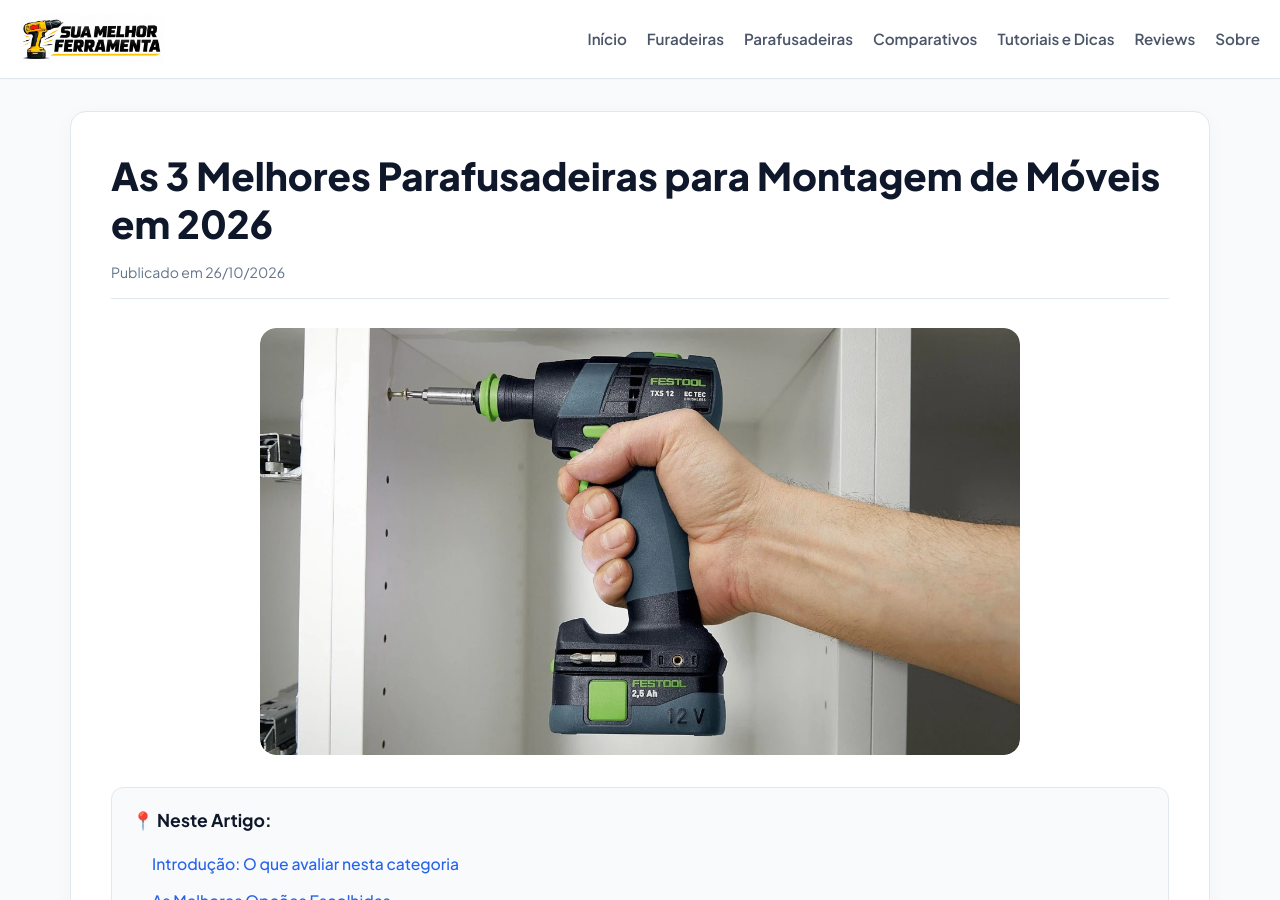
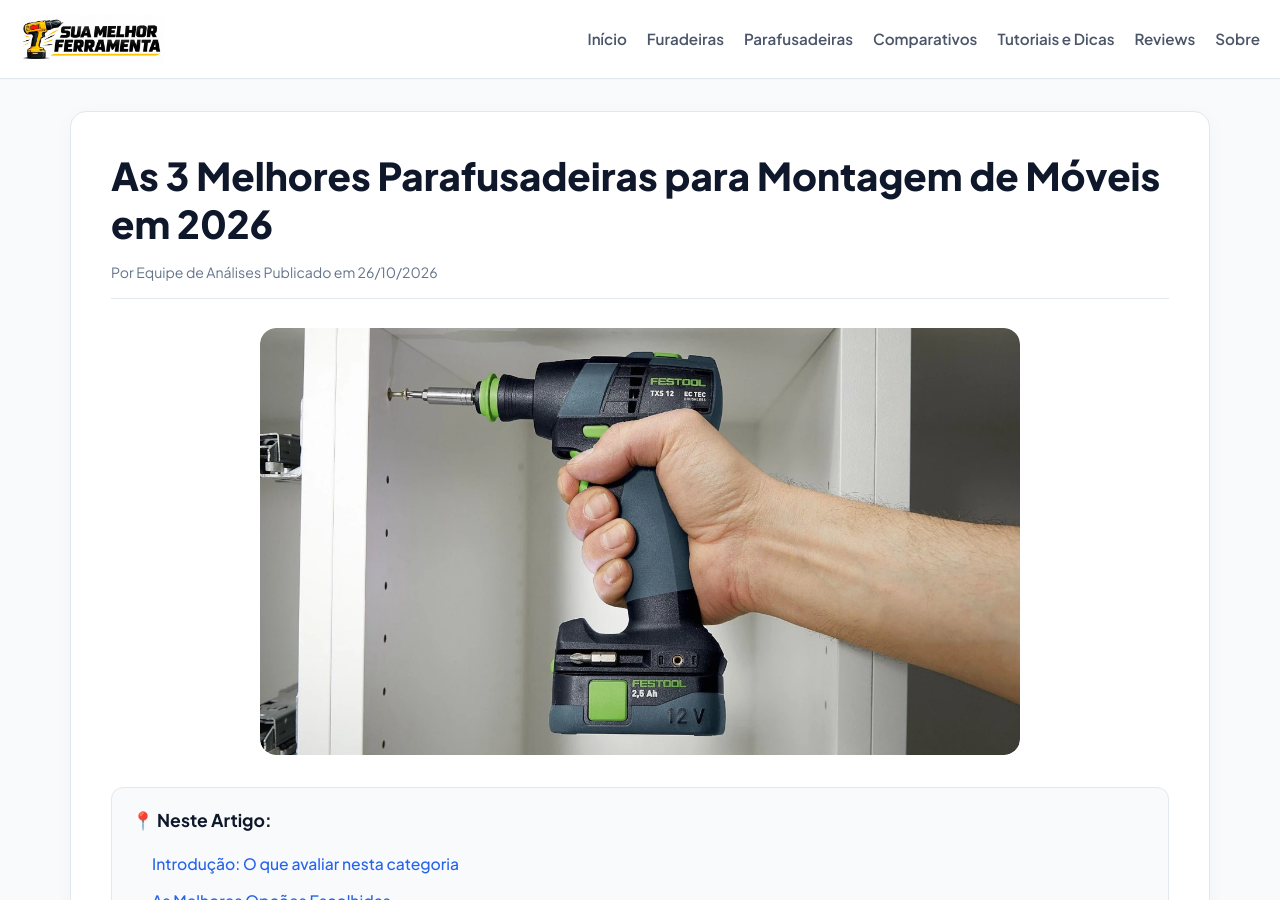
Before and after one commit to membroequipe/SiteReview, a Jekyll site: the page built from _posts/2026-10-25-melhores-parafusadeiras-montagem.md, in a window 1280 px wide and 900 px high. Built offline with Jekyll 4.4.1, drawn with Linux system fonts in a browser that asks for light colours; some of the changed lines change nothing that is shown.

Commit message:
Update post.html

```diff
--- a/_layouts/post.html
+++ b/_layouts/post.html
@@ -2,70 +2,212 @@
 layout: default
 ---
 
-<article class="post-container">
+<article class="post-container" aria-labelledby="post-title">
+
+  <!-- ======================================
+       CABEÇALHO DO ARTIGO
+       ====================================== -->
   <header class="post-header">
-    <h1 class="post-title">{{ page.title }}</h1>
-    <p class="post-meta">Publicado em {{ page.date | date: "%d/%m/%Y" }}</p>
+    <h1 class="post-title" id="post-title">
+      {{ page.title | escape }}
+    </h1>
+
+    <div class="post-meta">
+
+      {% if page.author %}
+        <span class="post-meta-author">
+          Por {{ page.author | escape }}
+        </span>
+      {% endif %}
+
+      {% if page.date %}
+        <span class="post-meta-published">
+          Publicado em
+          <time datetime="{{ page.date | date_to_xmlschema }}">
+            {{ page.date | date: "%d/%m/%Y" }}
+          </time>
+        </span>
+      {% endif %}
+
+      {% if page.last_modified_at and page.date %}
+        {% assign published_timestamp = page.date | date: "%s" | plus: 0 %}
+        {% assign updated_timestamp = page.last_modified_at | date: "%s" | plus: 0 %}
+
+        {% if updated_timestamp > published_timestamp %}
+          <span class="post-meta-updated">
+            Atualizado em
+            <time datetime="{{ page.last_modified_at | date_to_xmlschema }}">
+              {{ page.last_modified_at | date: "%d/%m/%Y" }}
+            </time>
+          </span>
+        {% endif %}
+      {% endif %}
+
+    </div>
   </header>
 
- <!-- IMAGEM DE DESTAQUE DO POST COM LEGENDA -->
+  <!-- ======================================
+       IMAGEM DE DESTAQUE
+       ====================================== -->
   {% if page.image %}
-    <div class="post-featured-image">
-      <img src="{{ page.image | relative_url }}" alt="{{ page.title }}" loading="lazy" onerror="this.onerror=null; this.src='{{ '/assets/images/logo.png' | relative_url }}';">
+    <figure class="post-featured-image">
+      <img
+        src="{{ page.image | relative_url }}"
+        alt="{{ page.image_alt | default: page.title | escape }}"
+        loading="eager"
+        fetchpriority="high"
+        {% if page.image_width and page.image_height %}
+          width="{{ page.image_width | escape }}"
+          height="{{ page.image_height | escape }}"
+        {% endif %}
+        data-fallback="{{ '/assets/images/logo.png' | relative_url }}"
+        onerror="this.onerror=null; this.classList.add('post-image-fallback'); this.src=this.dataset.fallback;"
+      >
+
       {% if page.image_caption %}
-        <p style="text-align: center; font-size: 0.82rem; color: #64748b; margin-top: 8px; margin-bottom: 0; line-height: 1.4;">{{ page.image_caption }}</p>
+        <figcaption class="post-image-caption">
+          {{ page.image_caption | escape }}
+        </figcaption>
       {% endif %}
-    </div>
+    </figure>
   {% endif %}
 
-  <!-- CONTEÚDO DO ARTIGO (Sua caixa .toc-box HTML já vai declarada dentro do .md) -->
+  <!-- ======================================
+       CONTEÚDO DO ARTIGO
+
+       A caixa do sumário continua sendo
+       declarada no Markdown de cada artigo.
+       ====================================== -->
   <div class="post-content" id="post-content">
     {{ content }}
   </div>
+
 </article>
+
+<!-- ======================================
+     GERAÇÃO DO SUMÁRIO
+     ====================================== -->
 <script>
-  document.addEventListener("DOMContentLoaded", function() {
+  document.addEventListener("DOMContentLoaded", function () {
     const content = document.getElementById("post-content");
     const tocList = document.getElementById("auto-toc");
     const tocBox = document.getElementById("toc-box");
 
-    if (!content || !tocList) return;
+    // Artigos sem sumário continuam funcionando normalmente.
+    if (!content || !tocList || !tocBox) return;
 
-    const headings = content.querySelectorAll("h2, h3");
+    // Confirma que a lista pertence à caixa do sumário.
+    if (!tocBox.contains(tocList)) return;
 
-    if (headings.length > 0) {
-      let h2Count = 0;
-      let h3Count = 0;
+    const headings = Array.from(
+      content.querySelectorAll("h2, h3")
+    ).filter(function (heading) {
+      // Não inclui títulos da própria caixa do sumário.
+      if (tocBox.contains(heading)) return false;
 
-      headings.forEach((heading, index) => {
-        if (!heading.id) {
-          heading.id = "secao-" + (index + 1);
+      // Permite excluir um título ou bloco usando:
+      // data-toc="false" ou class="no-toc".
+      if (heading.closest('[data-toc="false"], .no-toc')) {
+        return false;
+      }
+
+      return heading.textContent.trim().length > 0;
+    });
+
+    // Evita duplicar os itens caso a lista já esteja preenchida.
+    tocList.replaceChildren();
+
+    if (headings.length === 0) {
+      tocBox.hidden = true;
+      tocBox.style.display = "none";
+      return;
+    }
+
+    // Reserva os IDs existentes na página inteira.
+    const usedIds = new Set(
+      Array.from(document.querySelectorAll("[id]")).map(
+        function (element) {
+          return element.id;
         }
+      )
+    );
 
-        const li = document.createElement("li");
-        const a = document.createElement("a");
-        a.href = "#" + heading.id;
+    function ensureHeadingId(heading, index) {
+      // Preserva os IDs existentes para não quebrar links.
+      if (heading.id) return heading.id;
 
-        const isH3 = heading.tagName.toLowerCase() === "h3";
+      const slug = heading.textContent
+        .trim()
+        .toLowerCase()
+        .normalize("NFD")
+        .replace(/[\u0300-\u036f]/g, "")
+        .replace(/[^a-z0-9]+/g, "-")
+        .replace(/^-+|-+$/g, "");
 
-        if (isH3) {
-          h3Count++;
-          li.className = "toc-subitem";
-          // Formato: 4.1 Nome do Tópico (Sem ponto após a numeração)
-          a.textContent = `${h2Count}.${h3Count} ${heading.textContent}`;
-        } else {
-          h2Count++;
-          h3Count = 0; // reseta a contagem do H3 para o próximo H2
-          li.className = "toc-item";
-          // Formato: 1 Nome do Tópico (Sem ponto após o número)
-          a.textContent = `${h2Count} ${heading.textContent}`;
+      const baseId = slug
+        ? "secao-" + slug
+        : "secao-" + (index + 1);
+
+      let uniqueId = baseId;
+      let suffix = 2;
+
+      while (usedIds.has(uniqueId)) {
+        uniqueId = baseId + "-" + suffix;
+        suffix++;
+      }
+
+      heading.id = uniqueId;
+      usedIds.add(uniqueId);
+
+      return uniqueId;
+    }
+
+    const fragment = document.createDocumentFragment();
+
+    let sectionCount = 0;
+    let subsectionCount = 0;
+    let hasH2 = false;
+
+    headings.forEach(function (heading, index) {
+      const id = ensureHeadingId(heading, index);
+      const title = heading.textContent
+        .replace(/\s+/g, " ")
+        .trim();
+
+      const isH3 = heading.tagName === "H3";
+      const li = document.createElement("li");
+      const link = document.createElement("a");
+
+      let numbering;
+
+      if (isH3 && hasH2) {
+        subsectionCount++;
+        numbering = sectionCount + "." + subsectionCount;
+        li.className = "toc-subitem";
+      } else {
+        // H3 antes do primeiro H2 entra como item principal,
+        // evitando uma numeração como "0.1".
+        sectionCount++;
+        subsectionCount = 0;
+
+        numbering = String(sectionCount);
+        li.className = "toc-item";
+
+        if (!isH3) {
+          hasH2 = true;
         }
+      }
 
-        li.appendChild(a);
-        tocList.appendChild(li);
-      });
+      link.setAttribute("href", "#" + encodeURIComponent(id));
+      link.textContent = numbering + " " + title;
 
-      tocBox.style.display = "block";
-    }
+      li.appendChild(link);
+      fragment.appendChild(li);
+    });
+
+    tocList.appendChild(fragment);
+
+    tocBox.hidden = false;
+    tocBox.style.display = "block";
   });
 </script>
```
